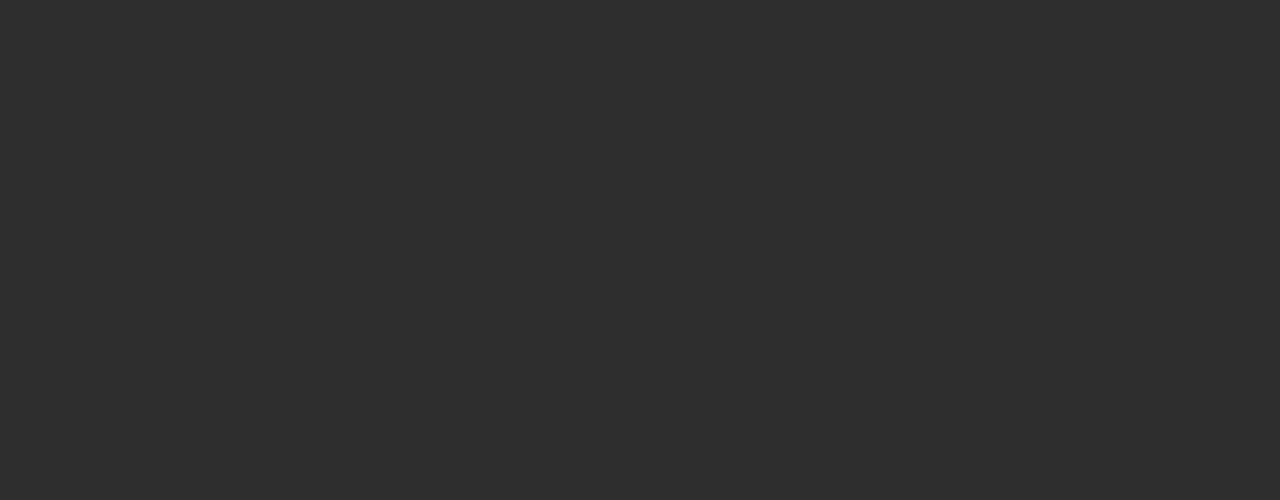
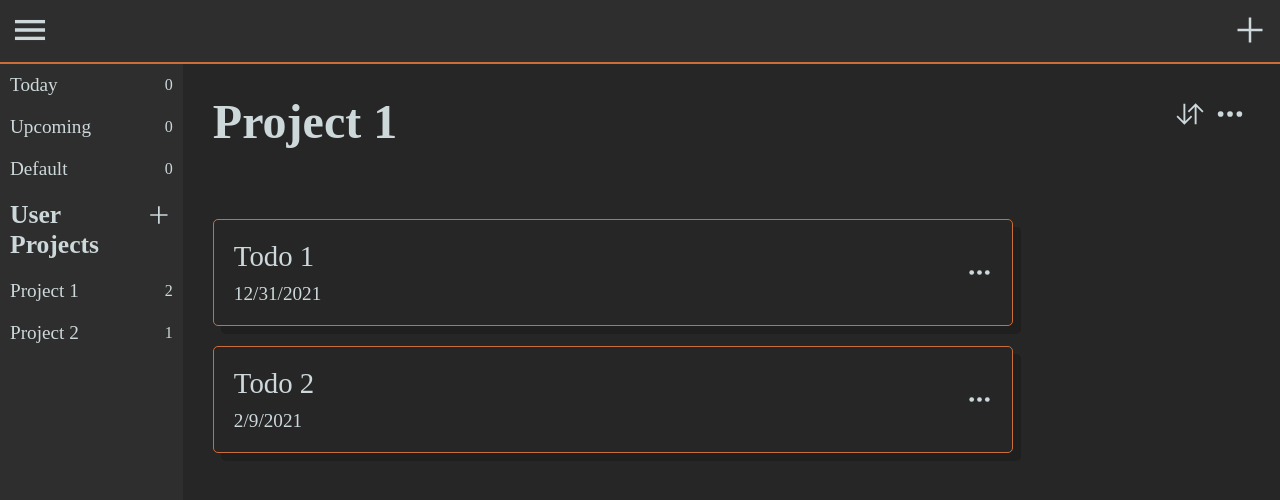
Before and after one commit to LoganF50/todo-list, a website built with webpack: page dist/index.html in a window 1280 px wide. Built offline with nearby package versions, Linux system fonts and the light colour scheme.

Commit message:
finish initial views

```diff
--- a/src/index.js
+++ b/src/index.js
@@ -0,0 +1,28 @@
+import { Header } from './views/header.js'
+import { ProjectsMenu } from './views/projectsMenu.js'
+import { MainContent } from './views/mainContent.js'
+import { TodoProject } from './models/todoProject.js'
+import { TodoItem } from './models/todoItem.js';
+
+const header = Header(document.getElementById('header'));
+const projectsMenu = ProjectsMenu(document.getElementById('sidebar'));
+const mainContent = MainContent(document.getElementById('main'));
+//project 1
+const proj1 = TodoProject(1, 'Project 1', []);
+const todoItem1 = TodoItem(1, proj1.getId(), 'Todo 1', 'some details about this todo item', '12/31/2021');
+const todoItem2 = TodoItem(2, proj1.getId(), 'Todo 2', 'some details about this todo item', '2/9/2021');
+proj1.addTodo(todoItem1);
+proj1.addTodo(todoItem2);
+//project 2
+const proj2 = TodoProject(2, 'Project 2', []);
+const todoItem3 = TodoItem(3, proj2.getId(), 'Todo 3', 'some details about this todo item', '4/9/2021');
+proj2.addTodo(todoItem3);
+
+const projects = [proj1, proj2];
+header.loadHeader();
+projectsMenu.loadProjectsMenu();
+projectsMenu.updateUserProjects(projects);
+mainContent.loadMainContent();
+mainContent.updateCurrentProject(projects[0], true);
+
+header.getMenuIcon().addEventListener('click', projectsMenu.toggleMenuVisibility);
--- a/src/models/todoItem.js
+++ b/src/models/todoItem.js
@@ -1,21 +1,24 @@
-const TodoItem = (id, title, details, dueDate, priority) => {
+const TodoItem = (id, projectID, title, details, dueDate) => {
   //private variables
   let _id = id;
+  let _projectID = projectID;
   let _title = title;
   let _details = details;
   let _dueDate = dueDate;
-  let _priority = priority;
 
   //getters
   const getId = () => _id;
+  const getProjectID = () => _projectID;
   const getTitle = () => _title;
   const getDetails = () => _details;
   const getDueDate = () => _dueDate;
-  const getPriority = () => _priority;
 
   //setters
   const setId = (newId) => {
     _id = newId;
+  };
+  const setProjectID = (newProjectID) => {
+    _projectID = newProjectID;
   };
   const setTitle = (newTitle) => {
     _title = newTitle;
@@ -26,25 +29,18 @@ const TodoItem = (id, title, details, dueDate, priority) => {
   const setDueDate = (newDueDate) => {
     _dueDate = newDueDate;
   };
-  const setPriority = (newPriority) => {
-    _priority = newPriority;
-  };
-
-  //enums
-  const priorities = Object.freeze({P1: 1, P2: 2, NONE: 3});
 
   return {
     getId,
+    getProjectID,
     getTitle,
     getDetails,
     getDueDate,
-    getPriority,
     setId,
+    setProjectID,
     setTitle,
     setDetails,
     setDueDate,
-    setPriority,
-    priorities
   };
 };
 
--- /dev/null
+++ b/src/utilities.js
@@ -0,0 +1,9 @@
+const getSVGElement = (idName) => {
+  let svgElem = document.createElementNS('http://www.w3.org/2000/svg', 'svg');
+  let useElem = document.createElementNS('http://www.w3.org/2000/svg', 'use');
+  useElem.setAttributeNS('http://www.w3.org/1999/xlink', 'xlink:href', `#${idName}`);
+  svgElem.appendChild(useElem);
+  return svgElem;
+};
+
+export {getSVGElement};
--- /dev/null
+++ b/src/views/header.js
@@ -0,0 +1,39 @@
+import {getSVGElement} from './../utilities.js';
+
+const Header = (container) => {
+  //private variables
+  const _addIcon = getSVGElement('add-sharp');
+  const _menuIcon = getSVGElement('menu-sharp');
+
+  const _loadLeftMenu = () => {
+    const iconContainer = document.createElement('div');
+    _menuIcon.classList.add('header__icon');
+    iconContainer.appendChild(_menuIcon);
+    return iconContainer;
+  };
+
+  const _loadRightMenu = () => {
+    const iconContainer = document.createElement('div');
+    _addIcon.classList.add('header__icon');
+    iconContainer.appendChild(_addIcon);
+    return iconContainer;
+  };
+
+  const getAddIcon = () => _addIcon;
+  const getMenuIcon = () => _menuIcon;
+
+  //used for initial loading of page
+  const loadHeader = () => {
+    //add all items to container
+    container.appendChild(_loadLeftMenu());
+    container.appendChild(_loadRightMenu());
+  }
+
+  return {
+    getAddIcon,
+    getMenuIcon,
+    loadHeader
+  };
+};
+
+export {Header};
--- /dev/null
+++ b/src/views/mainContent.js
@@ -0,0 +1,116 @@
+import {getSVGElement} from './../utilities.js';
+
+const MainContent = (container) => {
+  //private variables
+  let _optionsIcon = getSVGElement('ellipsis-horizontal-sharp');
+  let _sortIcon = getSVGElement('swap-vertical-sharp');
+  let _title = document.createElement('span');
+  let _todosContainer = document.createElement('div');
+
+  const _clearProjectTodos = () => {
+    while(_todosContainer.firstChild) {
+      _todosContainer.removeChild(_todosContainer.firstChild);
+    }
+  };
+
+  const _disableOptionsIcon = () => {
+    _optionsIcon.classList.add('main__icon--disabled');
+  };
+
+  const _enableOptionsIcon = () => {
+    _optionsIcon.classList.remove('main__icon--disabled');
+  };
+
+  const _getTodoNode = (id, projectID, title, dueDate) => {
+    //create elements
+    let todoNode = document.createElement('div');
+    todoNode.classList.add('todo__container');
+    let todoInfo = document.createElement('div');
+    todoInfo.classList.add('todo__infoContainer');
+    let todoTitle = document.createElement('div');
+    todoTitle.classList.add('todo__title');
+    let todoDueDate = document.createElement('div');
+    todoDueDate.classList.add('todo__dueDate');
+    let todoIcons = document.createElement('div');
+    todoIcons.classList.add('todo__iconsContainer');
+    let todoOptionsIcon = getSVGElement('ellipsis-horizontal-sharp');
+    todoOptionsIcon.classList.add('todo__icon', 'todo__optionsIcon');
+
+    //fill data
+    todoNode.dataset.id = id;
+    todoNode.dataset.project_id = projectID;
+    todoTitle.textContent = title;
+    todoDueDate.textContent = dueDate;
+
+    //add to containers
+    todoInfo.appendChild(todoTitle);
+    todoInfo.appendChild(todoDueDate);
+    todoIcons.appendChild(todoOptionsIcon);
+    todoNode.appendChild(todoInfo);
+    todoNode.appendChild(todoIcons);
+    return todoNode;
+  };
+
+  const _loadHeader = () => {
+    //create elements
+    let headerContainer = document.createElement('div');
+    headerContainer.classList.add('main__header');
+    _title.classList.add('main__title');
+    _title.textContent = 'Title';
+    let iconContainer = document.createElement('span');
+    _sortIcon.classList.add('main__icon');
+    iconContainer.appendChild(_sortIcon);
+    _optionsIcon.classList.add('main__icon');
+    iconContainer.appendChild(_optionsIcon);
+    headerContainer.appendChild(_title);
+    headerContainer.appendChild(iconContainer);
+    return headerContainer;
+  };
+
+  const _loadTodoList = () => {
+    //create elements
+    _todosContainer.classList.add('main__todos');
+    return _todosContainer;
+  };
+
+  const _updateHeader = (title) => {
+    _title.textContent = title;
+  };
+
+  const _updateTodoList = (todos) => {
+    _clearProjectTodos();
+    todos.forEach(todo => {
+      let todoNode = _getTodoNode(todo.getId(), todo.getProjectID(), todo.getTitle(), todo.getDueDate());
+      _todosContainer.appendChild(todoNode);
+    });
+  };
+
+  const getOptionsIcon = () => _optionsIcon;
+  const getSortIcon = () => _sortIcon;
+
+  //used for initial loading of page
+  const loadMainContent = () => {
+    //add all items to container
+    container.appendChild(_loadHeader());
+    container.appendChild(_loadTodoList());
+  };
+
+  const updateCurrentProject = (project, isEditable) => {
+    _updateHeader(project.getTitle());
+    _updateTodoList(project.getTodoList());
+    if(isEditable) {
+      _enableOptionsIcon();
+    } else {
+      _disableOptionsIcon();
+    }
+  }
+
+  return {
+    getOptionsIcon,
+    getSortIcon,
+    loadMainContent,
+    updateCurrentProject
+  };
+};
+
+export {MainContent};
--- /dev/null
+++ b/src/views/projectsMenu.js
@@ -0,0 +1,126 @@
+import {getSVGElement} from './../utilities.js';
+
+const ProjectsMenu = (container) => {
+  let _todayProject = document.createElement('div');
+  let _todayCount = document.createElement('div');
+  let _upcomingProject = document.createElement('div');
+  let _upcomingCount = document.createElement('div');
+  let _defaultProject = document.createElement('div');
+  let _defaultCount = document.createElement('div');
+  let _addProjectIcon = getSVGElement('add-sharp');
+  let _userProjectsContainer = document.createElement('div');
+
+  const _clearUserProjects = () => {
+    while(_userProjectsContainer.firstChild) {
+      _userProjectsContainer.removeChild(_userProjectsContainer.firstChild);
+    }
+  };
+
+  const _getUserProjectNode = (id, title, count) => {
+    let projectElement = document.createElement('div');
+    projectElement.classList.add('sidebar__project', 'sidebar__project--user');
+    projectElement.dataset.id = id;
+
+    let titleElement = document.createElement('div');
+    let countElement = document.createElement('div');
+    titleElement.textContent = title;
+    titleElement.classList.add('sidebar__title');
+    countElement.textContent = count;
+    countElement.classList.add('sidebar__count');
+
+    projectElement.appendChild(titleElement);
+    projectElement.appendChild(countElement);
+
+    return projectElement;
+  };
+
+  const _getStaticProjectNode = (projectElement, countElement, title) => {
+    projectElement.classList.add('sidebar__project', 'sidebar__project--static');
+    let titleElement = document.createElement('div');
+    titleElement.textContent = title;
+    titleElement.classList.add('sidebar__title');
+    countElement.textContent = 0;
+    countElement.classList.add('sidebar__count');
+
+    projectElement.appendChild(titleElement);
+    projectElement.appendChild(countElement);
+    return projectElement;
+  };
+
+  const _loadUserProjects = () => {
+    let userContainer = document.createElement('div');
+    let userHeaderContainer = document.createElement('div');
+    userHeaderContainer.classList.add('sidebar__header');
+    let headerTitle = document.createElement('div');
+    headerTitle.textContent = 'User Projects';
+    _addProjectIcon.classList.add('sidebar__icon');
+    userHeaderContainer.appendChild(headerTitle);
+    userHeaderContainer.appendChild(_addProjectIcon);
+
+    _userProjectsContainer.classList.add('sidebar__projectContainer');
+    userContainer.appendChild(userHeaderContainer);
+    userContainer.appendChild(_userProjectsContainer);
+
+    return userContainer;
+  };
+
+  const _loadStaticProjects = () => {
+    let staticContainer = document.createElement('div');
+    staticContainer.classList.add('sidebar__projectContainer');
+    let TodayNode = _getStaticProjectNode(_todayProject, _todayCount, 'Today');
+    let UpcomingNode = _getStaticProjectNode(_upcomingProject, _upcomingCount, 'Upcoming');
+    let defaultNode = _getStaticProjectNode(_defaultProject, _defaultCount, 'Default');
+    staticContainer.appendChild(TodayNode);
+    staticContainer.appendChild(UpcomingNode);
+    staticContainer.appendChild(defaultNode);
+
+    return staticContainer;
+  };
+
+  const getAddIcon = () => _addProjectIcon;
+  const getDefaultProject = () => _defaultProject;
+  const getTodayProject = () => _todayProject;
+  const getUpcomingProject = () => _upcomingProject;
+  const getUserProjects = () => {
+    return _userProjectsContainer.childNodes;
+  };
+
+  //used for initial page load
+  const loadProjectsMenu = () => {
+    container.appendChild(_loadStaticProjects());
+    container.appendChild(_loadUserProjects());
+  };
+
+  const toggleMenuVisibility = () => {
+    container.classList.toggle('sidebar--closed');
+  }
+
+  //updates todo counts for each static project
+  const updateStaticCounts = (todayCount, upcomingCount, defaultCount) => {
+    _todayCount.textContent = todayCount;
+    _upcomingCount.textContent = upcomingCount;
+    _defaultCount.textContent = defaultCount;
+  };
+
+  const updateUserProjects = (projects) => {
+    _clearUserProjects();
+    projects.forEach(project => {
+      let projectNode = _getUserProjectNode(project.getId(), project.getTitle(), project.getTodoList().length);
+      _userProjectsContainer.appendChild(projectNode);
+    });
+  };
+
+  return {
+    getAddIcon,
+    getDefaultProject,
+    getTodayProject,
+    getUpcomingProject,
+    getUserProjects,
+    loadProjectsMenu,
+    toggleMenuVisibility,
+    updateStaticCounts,
+    updateUserProjects
+  };
+};
+
+export {ProjectsMenu};
```
Also changed, not shown: dist/assets/icons/menu-sharp.svg, dist/index.html, dist/main.css, dist/main.js, 1 other file.
